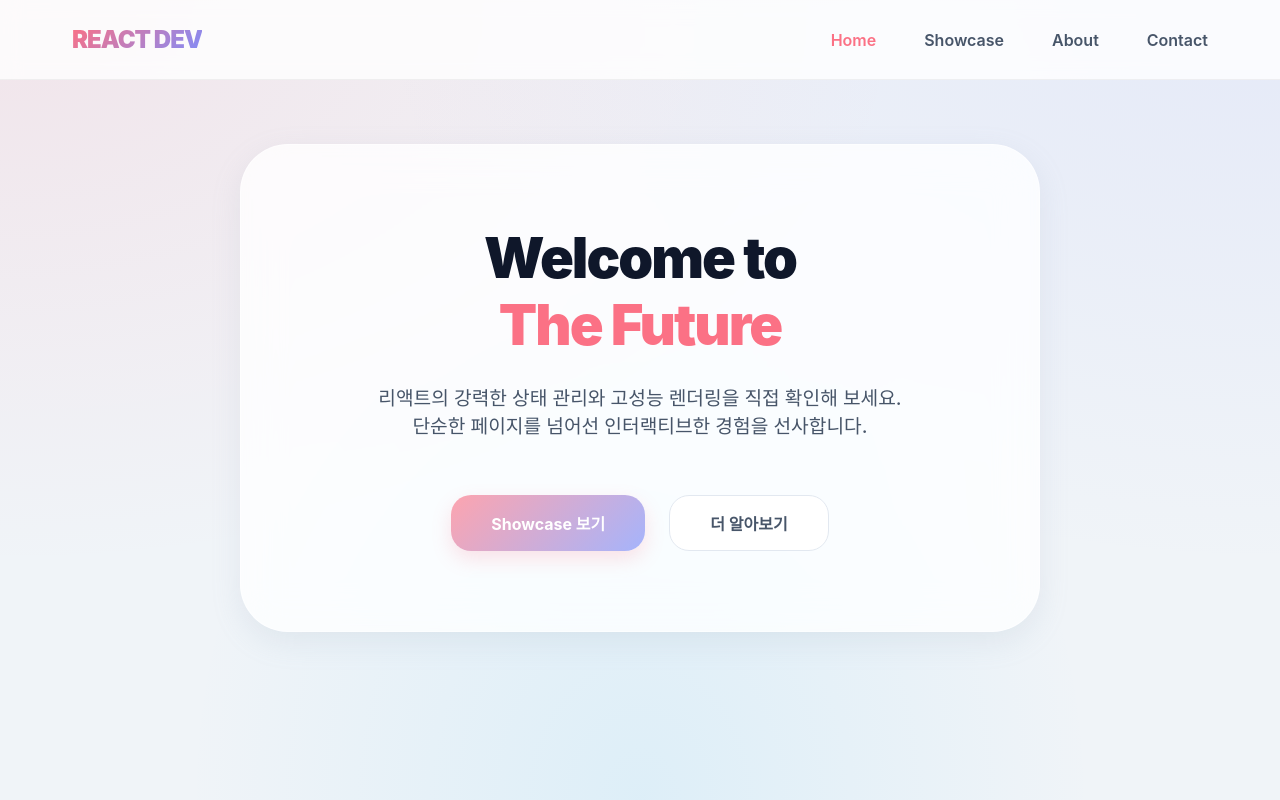
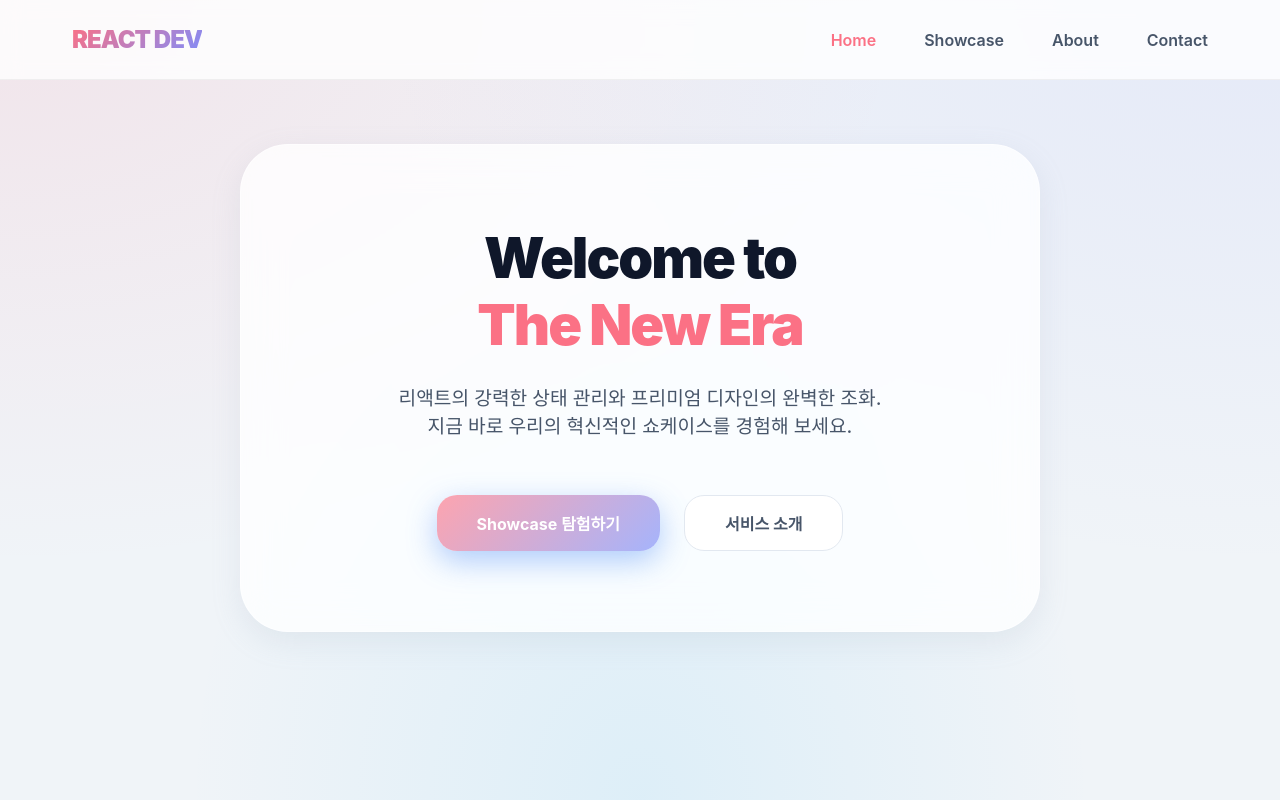
Before and after one commit to jkhc1807-source/mcp-p, a React (Create React App) app: page / in a window 1280 px wide. Built offline with nearby package versions, Linux system fonts and the light colour scheme; a web font is replaced by a local one.

Commit message:
feat: update home content for production check

```diff
--- a/src/pages/Home.js
+++ b/src/pages/Home.js
@@ -7,11 +7,11 @@ function Home() {
   return (
     <Layout>
       <div className="hero-card">
-        <h1>Welcome to <br/><span style={{color: 'var(--primary)'}}>The Future</span></h1>
-        <p>리액트의 강력한 상태 관리와 고성능 렌더링을 직접 확인해 보세요.<br/>단순한 페이지를 넘어선 인터랙티브한 경험을 선사합니다.</p>
+        <h1>Welcome to <br/><span style={{color: 'var(--primary)', fontWeight: '900'}}>The New Era</span></h1>
+        <p>리액트의 강력한 상태 관리와 프리미엄 디자인의 완벽한 조화.<br/>지금 바로 우리의 혁신적인 쇼케이스를 경험해 보세요.</p>
         <div className="cta-group">
-          <Link to="/features" className="btn btn-primary">Showcase 보기</Link>
-          <Link to="/about" className="btn btn-outline">더 알아보기</Link>
+          <Link to="/features" className="btn btn-primary" style={{boxShadow: '0 10px 30px rgba(59, 130, 246, 0.4)'}}>Showcase 탐험하기</Link>
+          <Link to="/about" className="btn btn-outline">서비스 소개</Link>
         </div>
       </div>
     </Layout>
```
